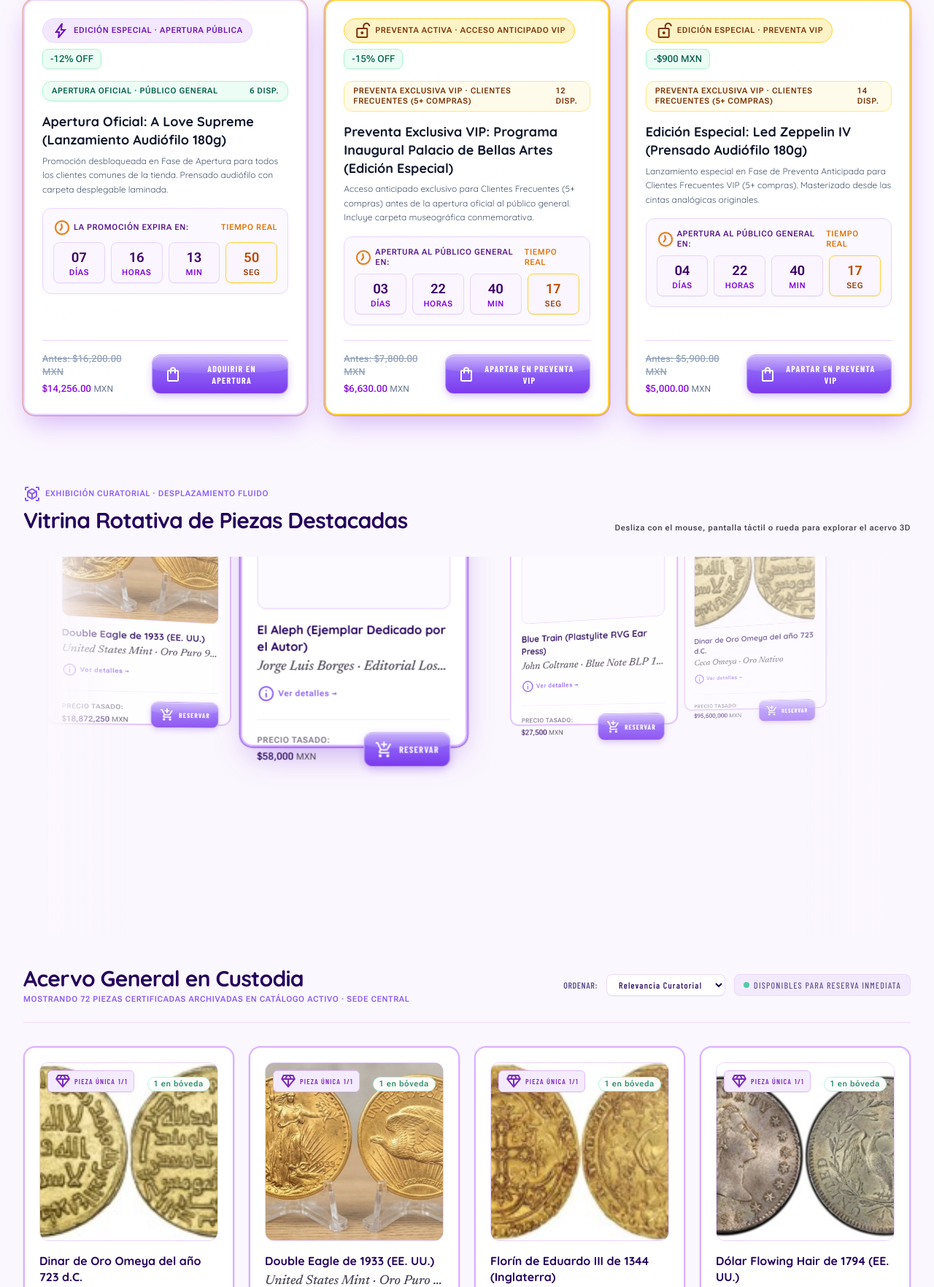
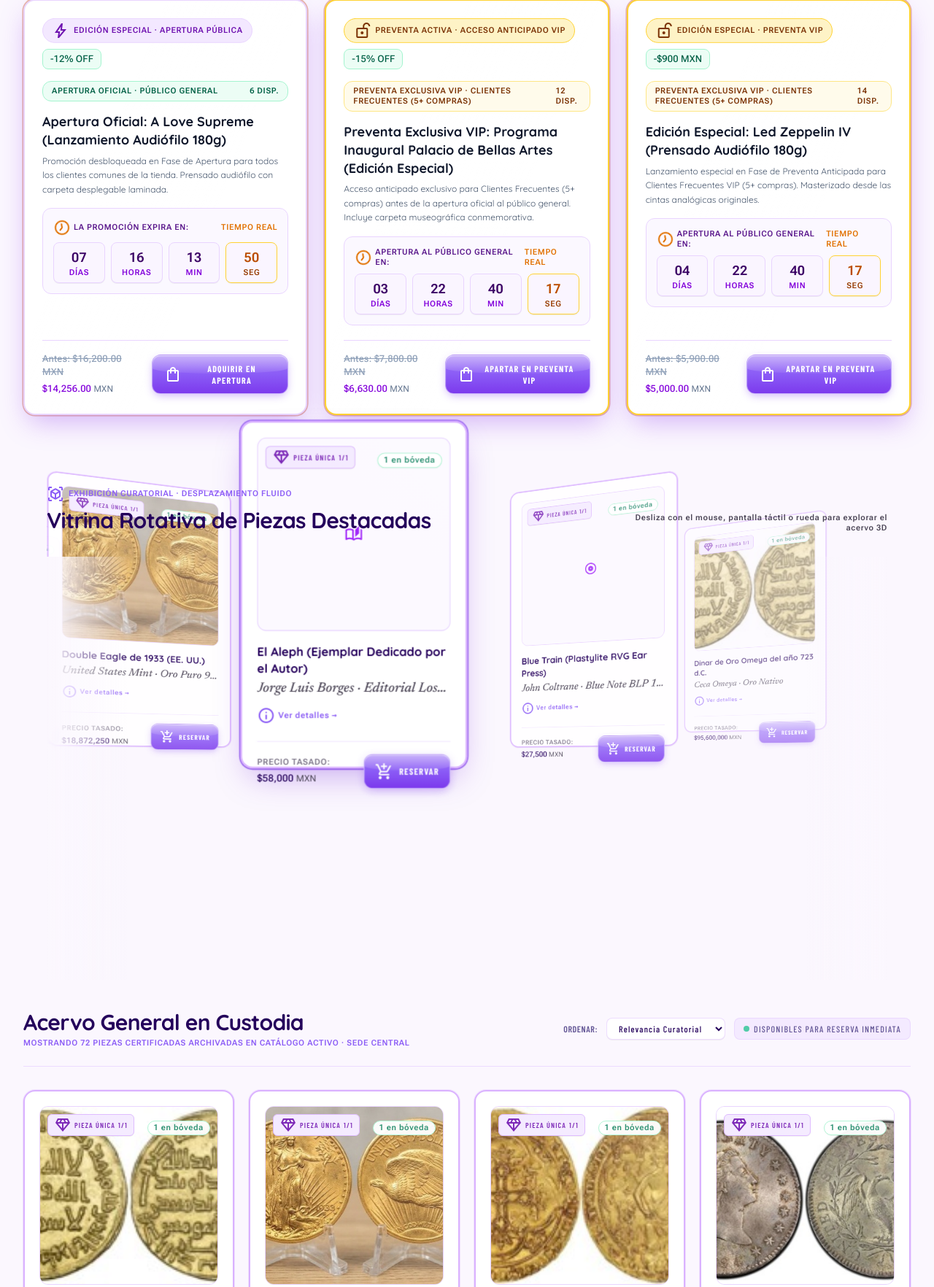
Before and after one commit to QuijadaEvelyn/Sistema-de-gesti-n-de-tienda-e-inventario, a Laravel app: page / in a window 1280 px wide. Shown: the part 919-2683 px from the top of the page at 73% size. Run offline with Laravel 12, Linux system fonts and the light colour scheme; the visitor is signed in with stand-in values (Sample User, id 1); data comes from the database, SQL or seed files in the repository; data that the repository does not hold is empty; style sheets or scripts are compiled from the project's sources.

Commit message:
Aumentar altura del escenario 3D coverflow y adaptar encabezado para evitar recorte superior y lateral

```diff
--- a/resources/css/app.css
+++ b/resources/css/app.css
@@ -737,13 +737,14 @@
     position: relative;
     width: 100%;
     min-height: 460px;
-    height: 520px;
-    padding-top: 1rem;
-    padding-bottom: 1rem;
+    height: 580px;
+    padding-top: 1.5rem;
+    padding-bottom: 1.5rem;
     display: flex;
     align-items: center;
     justify-content: center;
-    overflow: hidden;
+    overflow-x: clip;
+    overflow-y: visible;
     perspective: 1200px;
     perspective-origin: 50% 50%;
     transform-style: preserve-3d;
@@ -800,13 +801,25 @@
 @media (max-width: 639px) {
     #vitrina-coverflow-carousel,
     .coverflow-stage {
-        min-height: 420px;
-        height: 440px;
+        min-height: 460px;
+        height: 480px;
+        overflow-x: clip;
+        overflow-y: visible;
     }
 
     .coverflow-slot-anchor {
         width: 250px;
         height: 400px;
+    }
+}
+
+@media (min-width: 640px) and (max-width: 767px) {
+    #vitrina-coverflow-carousel,
+    .coverflow-stage {
+        min-height: 520px;
+        height: 540px;
+        overflow-x: clip;
+        overflow-y: visible;
     }
 }
 
--- a/resources/views/public/index.blade.php
+++ b/resources/views/public/index.blade.php
@@ -233,9 +233,11 @@
     @endif
 
     <!-- Vitrina Curatorial: Carrusel 3D Coverflow Interactivo Puro -->
-    <section class="relative block w-full py-10 mt-8 clear-both" aria-label="Vitrina Rotativa 3D de Piezas Destacadas">
-        <div class="flex flex-col sm:flex-row sm:items-end sm:justify-between gap-2 mb-8 relative z-20">
-            <div>
+    <section class="relative block w-full py-6 sm:py-10 mt-6 sm:mt-8 clear-both" aria-label="Vitrina Rotativa 3D de Piezas Destacadas">
+        <!-- Encabezado con contenedor responsivo y flex-wrap para que el texto de ayuda nunca se corte a la derecha -->
+        <div class="w-full max-w-7xl mx-auto px-4 sm:px-6 lg:px-8">
+            <div class="flex flex-col md:flex-row md:items-end md:justify-between gap-2 sm:gap-4 mb-6 sm:mb-8 relative z-20 flex-wrap">
+                <div class="max-w-xl">
                     <span class="inline-flex items-center gap-1.5 text-[11px] font-label-code uppercase tracking-widest text-primary dark:text-purple-300">
                         <span class="material-symbols-outlined text-[15px]">view_in_ar</span>
                         <span>Exhibición Curatorial · Desplazamiento Fluido</span>
@@ -244,9 +246,10 @@
                         Vitrina Rotativa de Piezas Destacadas
                     </h2>
                 </div>
-            <p class="text-xs text-on-surface-variant dark:text-purple-300/80 font-label-code">
+                <p class="text-xs text-on-surface-variant dark:text-purple-300/80 font-label-code max-w-sm md:text-right leading-relaxed">
                     Desliza con el mouse, pantalla táctil o rueda para explorar el acervo 3D
                 </p>
+            </div>
         </div>
 
         <!-- Escenario 3D Coverflow Puro: Sin flechas, sin botones, sin barras, sin marco exterior -->
@@ -257,8 +260,8 @@
                 role="region"
                 aria-roledescription="carousel"
                 aria-label="Vitrina Rotativa 3D de Piezas Destacadas"
-                class="coverflow-stage relative w-full h-[460px] sm:h-[520px] min-h-[460px] flex items-center justify-center overflow-hidden select-none focus:outline-none"
-                style="min-height: 460px; height: 520px; perspective: 1200px; transform-style: preserve-3d;"
+                class="coverflow-stage relative w-full h-[460px] sm:h-[540px] md:h-[580px] min-h-[460px] sm:min-h-[540px] md:min-h-[580px] flex items-center justify-center overflow-x-clip overflow-y-visible py-6 select-none focus:outline-none"
+                style="perspective: 1200px; transform-style: preserve-3d;"
             >
                 <!-- Degradado sutil en los bordes izquierdo y derecho -->
                 <div class="absolute left-0 top-0 bottom-0 w-16 sm:w-28 bg-gradient-to-r from-background dark:from-[#0d0714] to-transparent z-40 pointer-events-none"></div>
```
Also changed, not shown: public/images/productos/HrfRW1pTMmIEAdW88lhN0I8Bcp9Q0CmwzbEwx31i.webp (added). Lines whose indentation alone changed are shown as unchanged.
